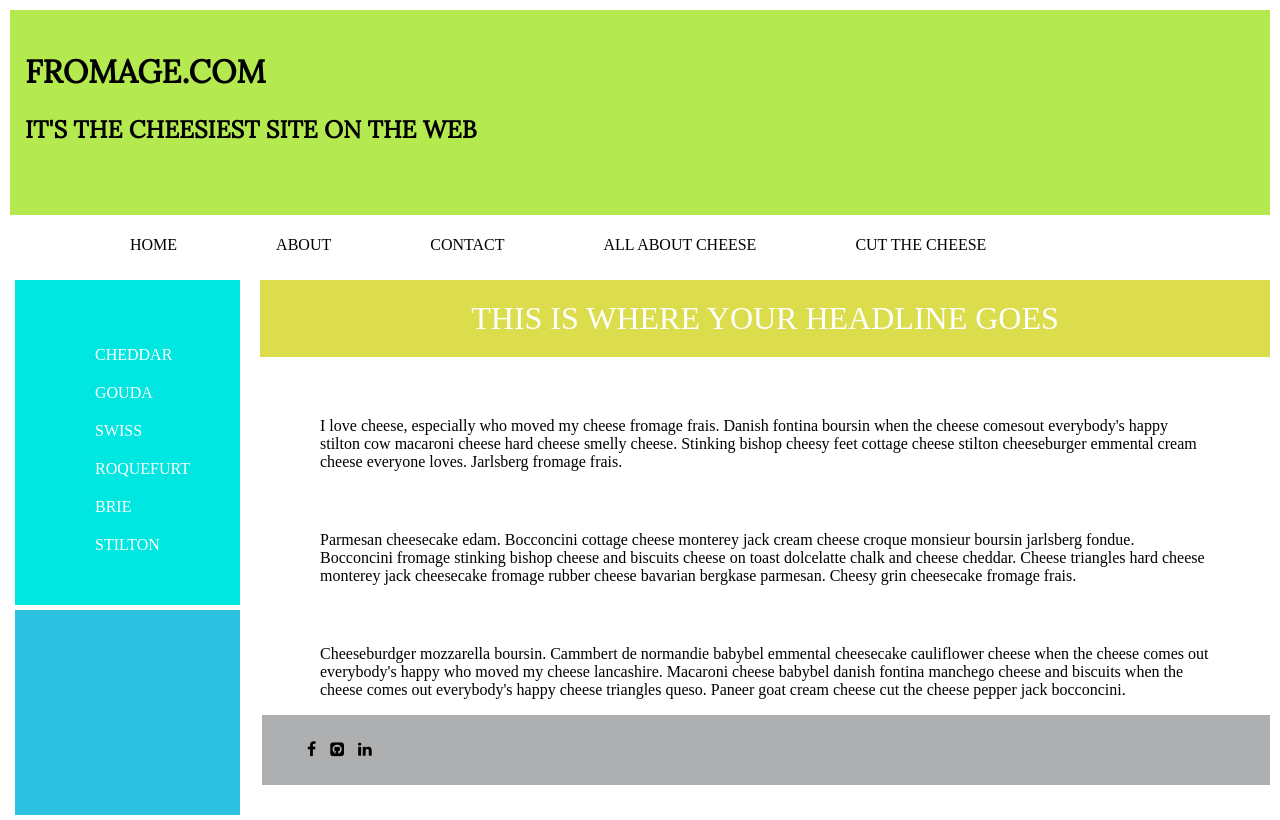
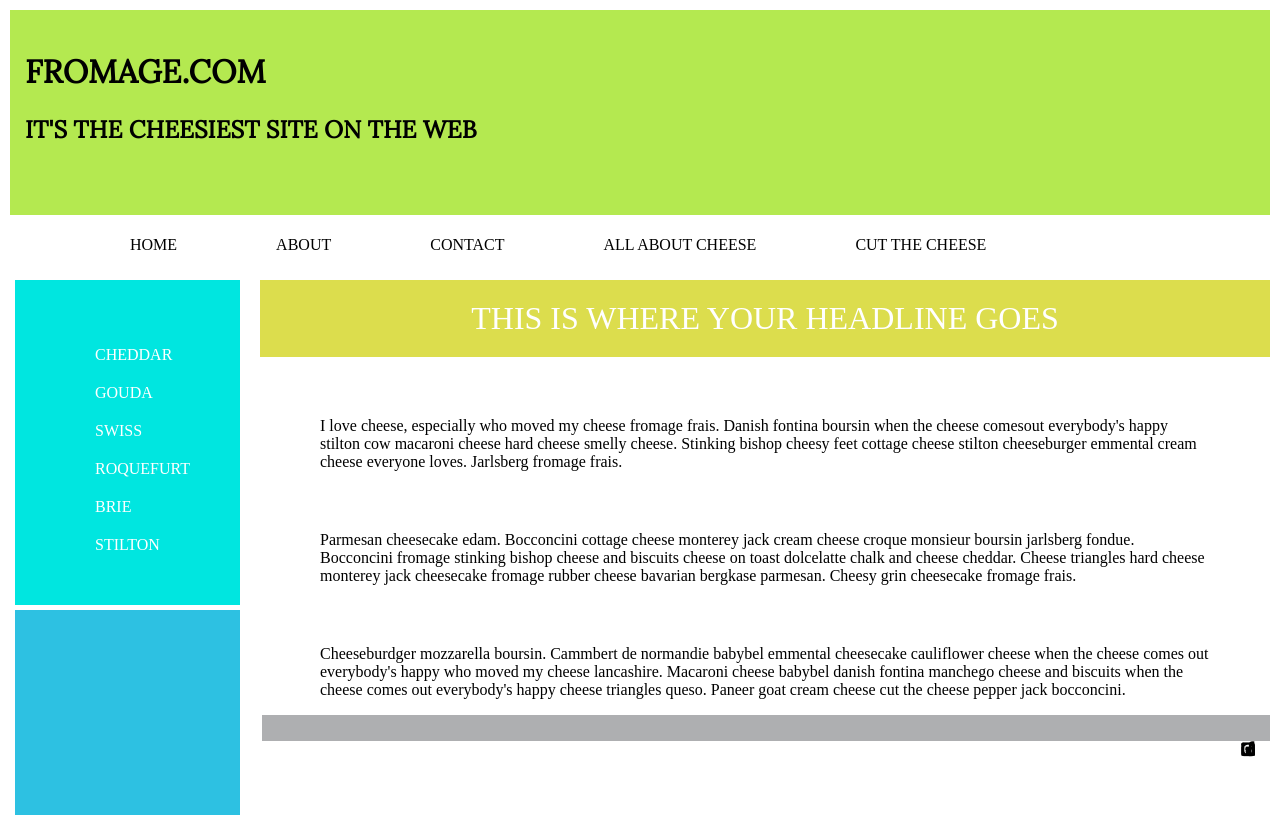
Before and after one commit to cyneng/week5, a plain HTML site: page index.html in a window 1280 px wide. Drawn offline with Linux system fonts and the light colour scheme.

Commit message:
trying to move the footer around

```diff
--- a/styles/stylesheet.css
+++ b/styles/stylesheet.css
@@ -104,6 +104,8 @@ a {
 
 .socialicons {
 		display: inline-block;
+		position: absolute;
+		right: 0;
 		padding: 5px;
-		text-align: right;
+		margin-right: 10px;
 	}
```
